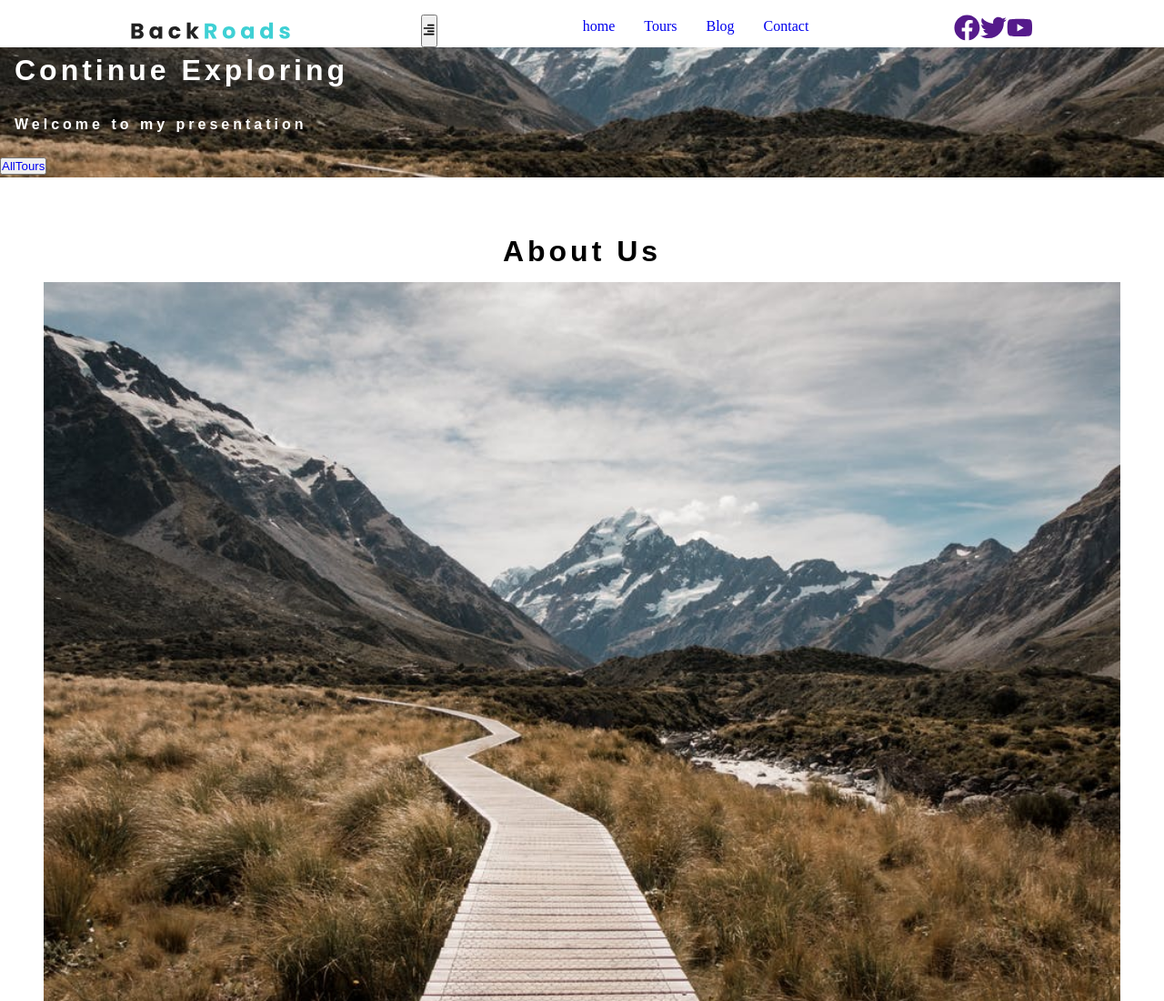
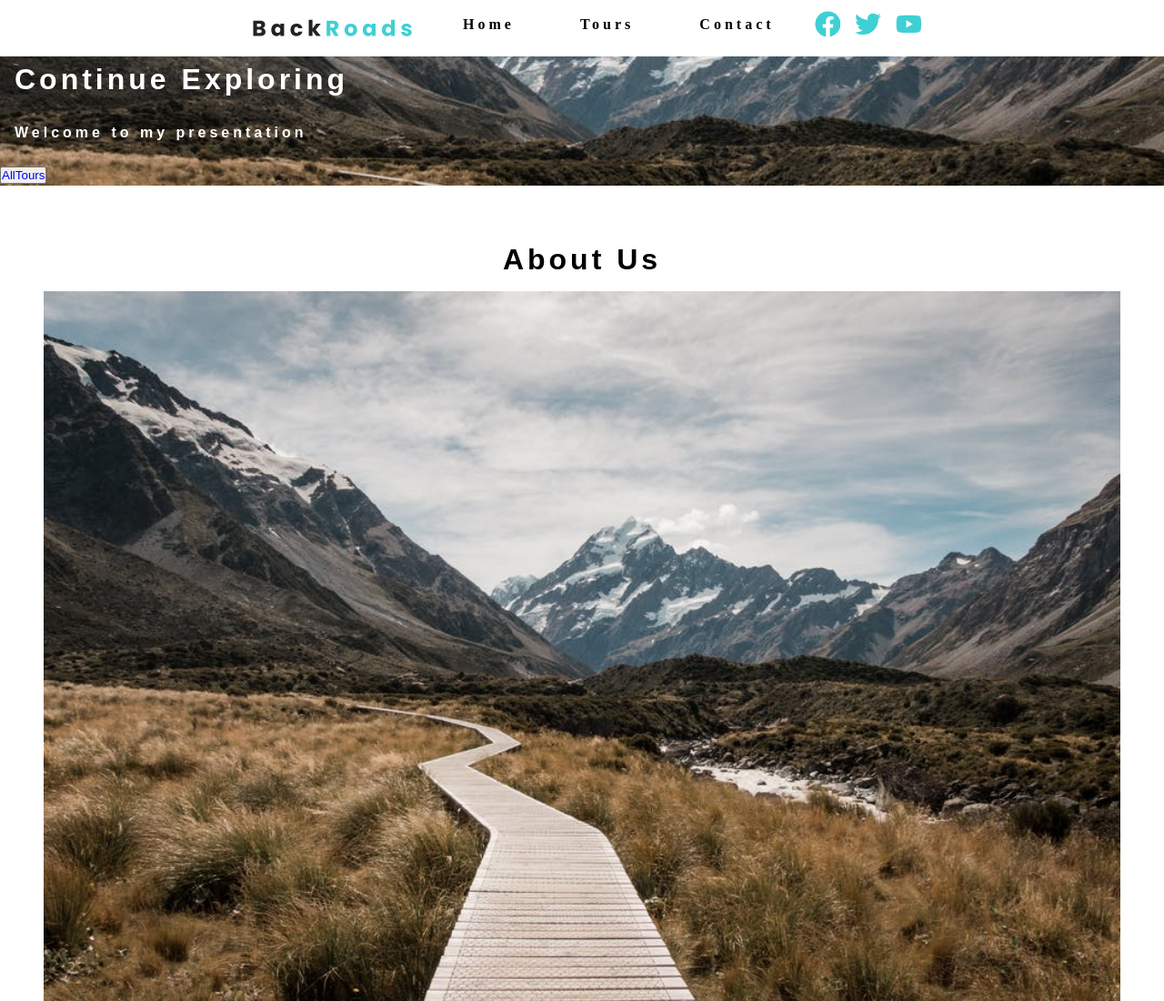
Before and after one commit to zbyszrom/myBackroads, a Gatsby site: page / in a window 1280 px wide. Shown: the top 1100 px of the page at 91% size. Built offline with nearby package versions, Linux system fonts and the light colour scheme; Gatsby itself is replaced by a stand-in of ours; a web font is replaced by a local one.

Commit message:
navbar completed

```diff
--- a/src/components/navbar.js
+++ b/src/components/navbar.js
@@ -2,32 +2,103 @@ import React, {useState} from 'react'
 import { Link } from 'gatsby'
 import { FaAlignRight, FaFacebook, FaTwitter, FaYoutube } from 'react-icons/fa'
 import logo from "../images/logo.svg"
+import styles from "./navbar.module.css"
+import styled from 'styled-components'
+
+   const Nav = styled.nav`
+    @media (min-width: 992px) {
+        max-width: 1170px;
+        margin: 0 auto;
+        display: flex;
+        justify-content: space-between;
+        align-items: center;
+      }
+   `
+   const Sheader = styled.div `
+    display: flex;
+    justify-content: space-between;
+    align-items: center;
+    padding: 1rem 1.25rem;
+   `
+   const Button = styled.button`
+    background: transparent;
+    border: none;
+    outline: none;
+    &:hover {
+      cursor: pointer
+    }
+    @media (min-width: 992px) {
+        display: none;
+    }
+   `
+   const SFaAlignRight = styled(FaAlignRight)`
+   color: var(--primary);
+    font-size: 1.5rem
+`
+const SLink = styled(Link)`
+      padding: 1rem 1.25rem;
+      text-decoration: none;
+      text-transform: capitalize;
+      color: var(--mainBlack);
+      transition: var(--mainTransition);
+      font-weight: bold;
+      letter-spacing: var(--mainSpacing);
+      &:hover {
+        color: var(--primaryColor);
+      }
+`
+const Social = styled.div`
+        display: none;
+        @media (min-width: 992px){
+        display: flex;
+
+      a {
+        color: var(--primary);
+        margin: 0 0.5rem;
+        font-size: 1.2rem;
+        transition: var(--transition);
+        &:hover {
+          color: var(--black);
+          transform: translateY(-5px);
+        }
+      }
+    }
+`
+
+
+
 const Navbar = ()=>{
 
-    const [isOpen, setNav] = useState()
+    const [isOpen, setNav] = useState(false)
     const toggleNav = ()=>{
         setNav(isOpen => !isOpen)
     }
 
     return(
-        <nav>
+    <Nav>
+
+          <Sheader>
            <img src = {logo} alt = ''/>
-           <button type="button" onClick={toggleNav}>
-           <FaAlignRight/>
-           </button>
-            <ul style = {isOpen ? {height: '216px'} : {height: 0}}>
-             <li><Link to = "/">home</Link></li>
-             <li><Link to = "/tours">Tours</Link></li>
-             <li><Link to = "/blog">Blog</Link></li>
-             <li><Link to = "/contact">Contact</Link></li>
-            </ul>
-           <div>
+           <Button type="button"  onClick={toggleNav}>
+           <SFaAlignRight />
+           </Button>
+          </Sheader>
+        <ul className={
+          isOpen
+          ? `${styles.links} ${styles.showNav}`
+          : `${styles.links}`
+          }>
+             <li><SLink to = "/">home</SLink></li>
+             <li><SLink to = "/tours">Tours</SLink></li>
+             <li><SLink to = "/contact">Contact</SLink></li>
+        </ul>
+        <Social>
             <a href="" target="_blank" rel="noopener noreferrer"><FaFacebook size = '1.8rem' /></a>
             <a href="" target="_blank" rel="noopener noreferrer"><FaTwitter size = '1.8rem'/></a>
             <a href="" target="_blank" rel="noopener noreferrer"><FaYoutube size = '1.8rem'/></a>
-           </div>
+        </Social>
 
-        </nav>
+    </Nav>
     )
 }
 
--- /dev/null
+++ b/src/components/navbar.module.css
@@ -0,0 +1,29 @@
+
+.links {
+    list-style-type: none;
+    transition: var(--mainTransition);
+    height: 0;
+    overflow: hidden;
+    flex-direction: column;
+}
+links a {
+      padding: 1rem 1.25rem;
+      text-decoration: none;
+      text-transform: capitalize;
+      color: var(--mainBlack);
+      transition: var(--mainTransition);
+      font-weight: bold;
+      letter-spacing: var(--mainSpacing);
+
+}
+
+.show-nav {
+    height: 116px;
+}
+@media (min-width: 992px) {
+    .links {
+      height: auto;
+      display: flex;
+      flex-direction: row;
+    }
+}
--- a/src/styles/global.css
+++ b/src/styles/global.css
@@ -1,6 +1,9 @@
 :root {
+  --primary: #3fd0d4;
   --dark: #333;
+  --black: #222;
   --mainSpacing: 4px;
+  --transition: all 0.3s linear;
 }
 * {
     margin: 0;
@@ -37,11 +40,3 @@
   li {
   padding: 0 1rem 0.5rem 1rem;
   }
-  .links {
-
-    height: 0;
-    overflow: hidden;
-  }
-  .showNav {
-    height: 216px;
-  }
--- a/src/styles/layout.css
+++ b/src/styles/layout.css
@@ -1,8 +1,10 @@
-nav {
+main {
+  min-height: 100vh;
   display: flex;
-  justify-content: space-evenly;
-  padding-top: 1rem;
+  flex-direction: column;
 }
+
+
 footer {
   margin-top: auto;
   background:var(--dark);
```
